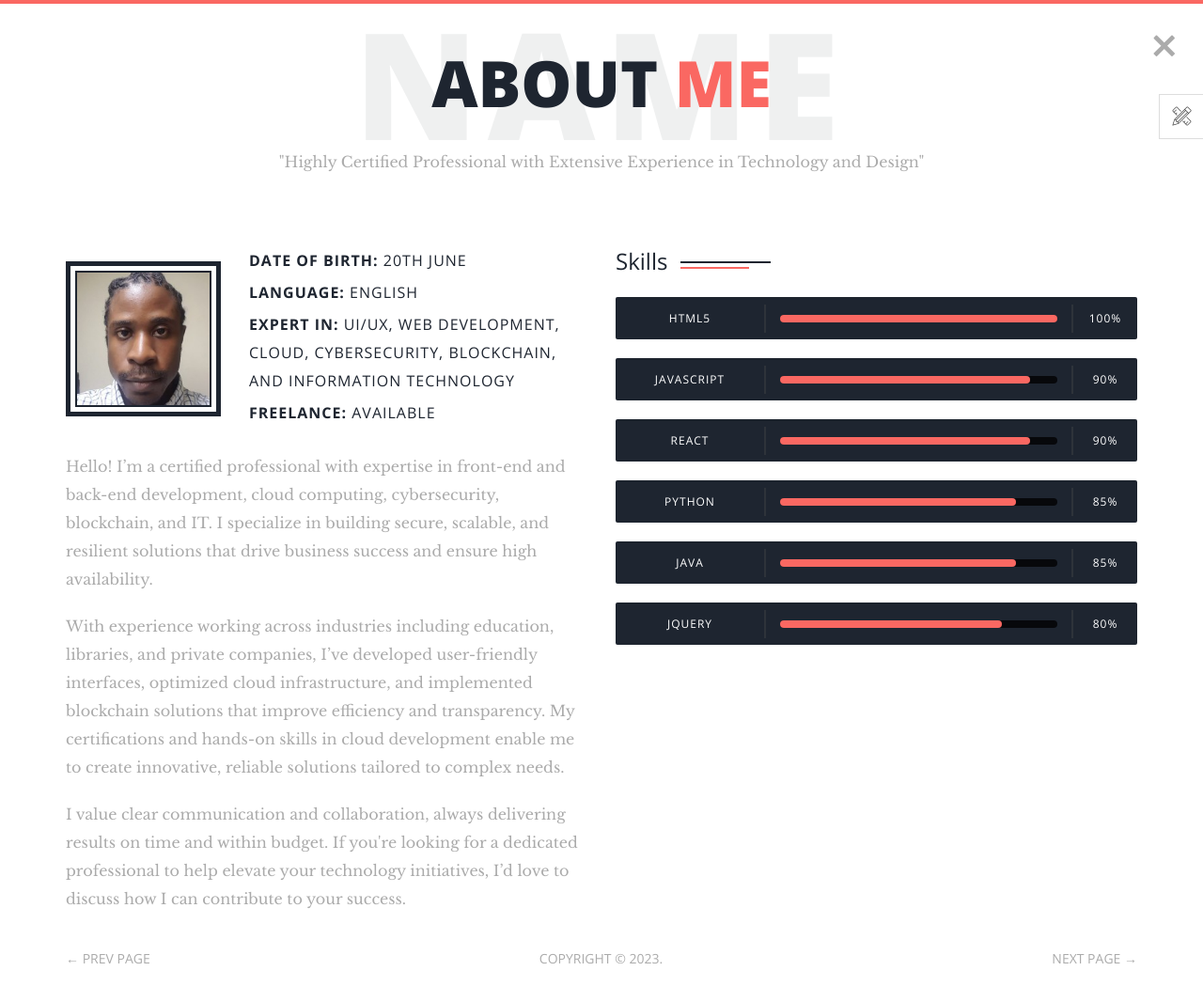
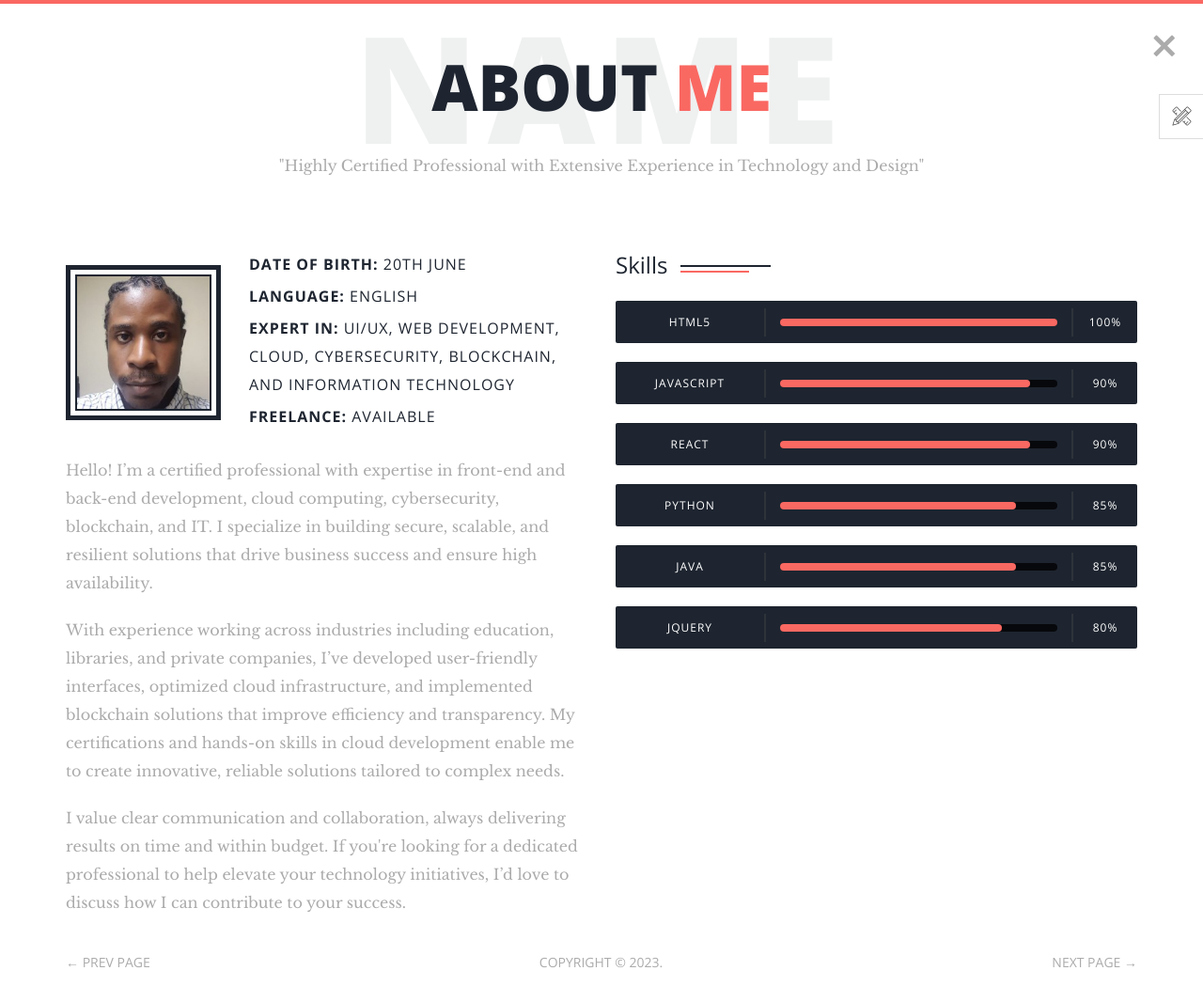
Before and after one commit to dorson755/dorson755.github.io, a plain HTML site: page about.html in a window 1280 px wide. Shown: the whole page at 94% size. Before the commit the page ends 1030 px from the top, so only its background shows below. Drawn offline with nearby package versions, Linux system fonts and the light colour scheme; files whose address does not match are found by name.

Commit message:
more edits

```diff
--- a/about.html
+++ b/about.html
@@ -65,7 +65,7 @@
       <a href="./" class="page-close"><i class="tf-ion-close"></i></a>
       <!-- /.close -->
 
-      <div class="container" style="padding-top: 20px; padding-bottom: 20px; margin-top: 20px; margin-bottom: 20px;">
+      <div class="container" style="padding-top: 3vh; padding-bottom: 20px; margin-top: 20px; margin-bottom: 20px;">
         <div class="row">
           <div class="col-xs-12 col-md-offset-1 col-md-10 col-lg-offset-2 col-lg-8">
             <div class="page-title text-center">
@@ -147,7 +147,7 @@
       </div> <!-- /.container -->
 
       <nav class="page-nav clear">
-  <div class="container">
+  <div class="container" style="padding-bottom: 2em;">
     <div class="flex flex-middle space-between">
       <span class="prev-page"><a href="welcome.html" class="link">&larr; Prev Page</a></span>
       <span class="copyright">Copyright &copy; 2023.</span>
```
Also changed, not shown: resume.html (+1 -1 lines).
